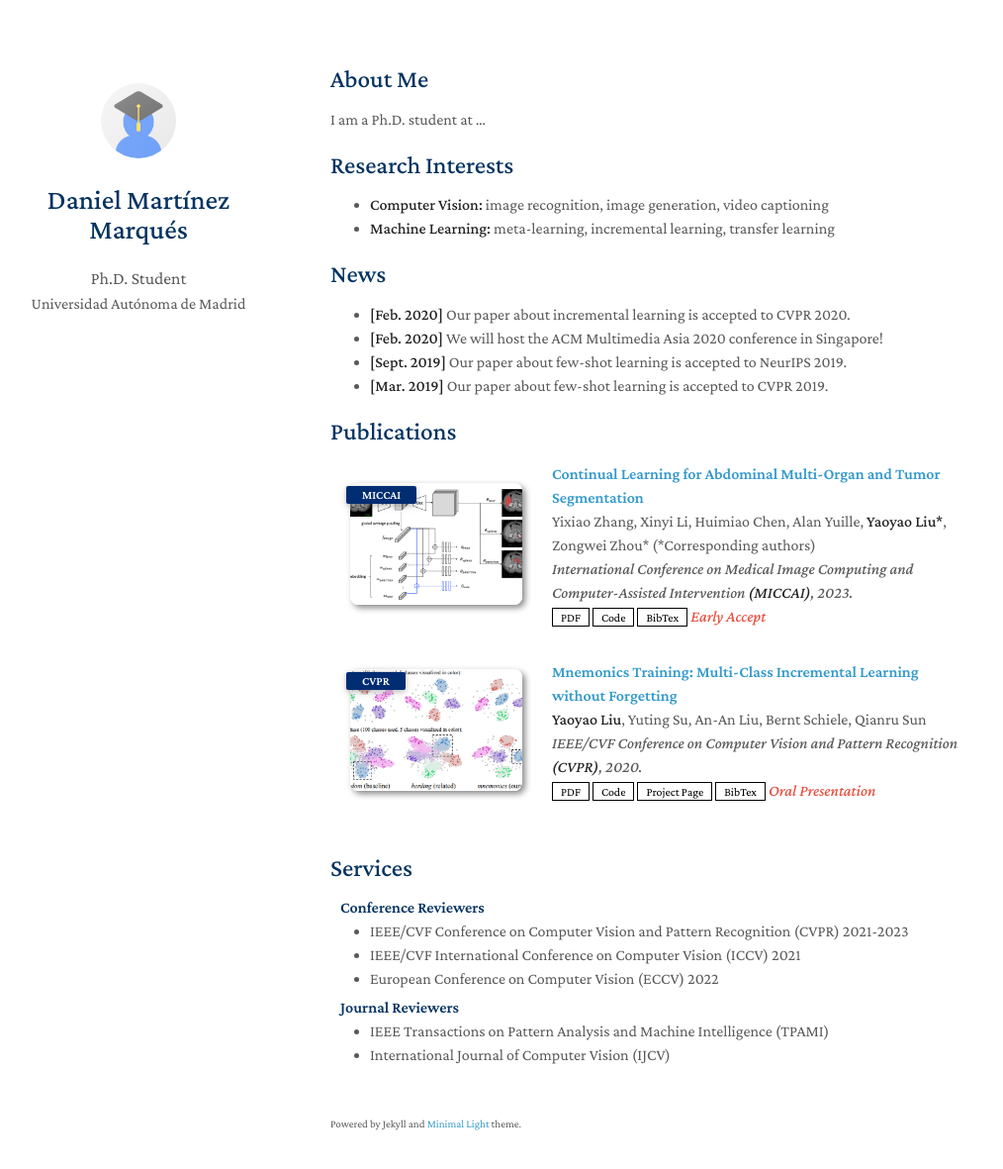
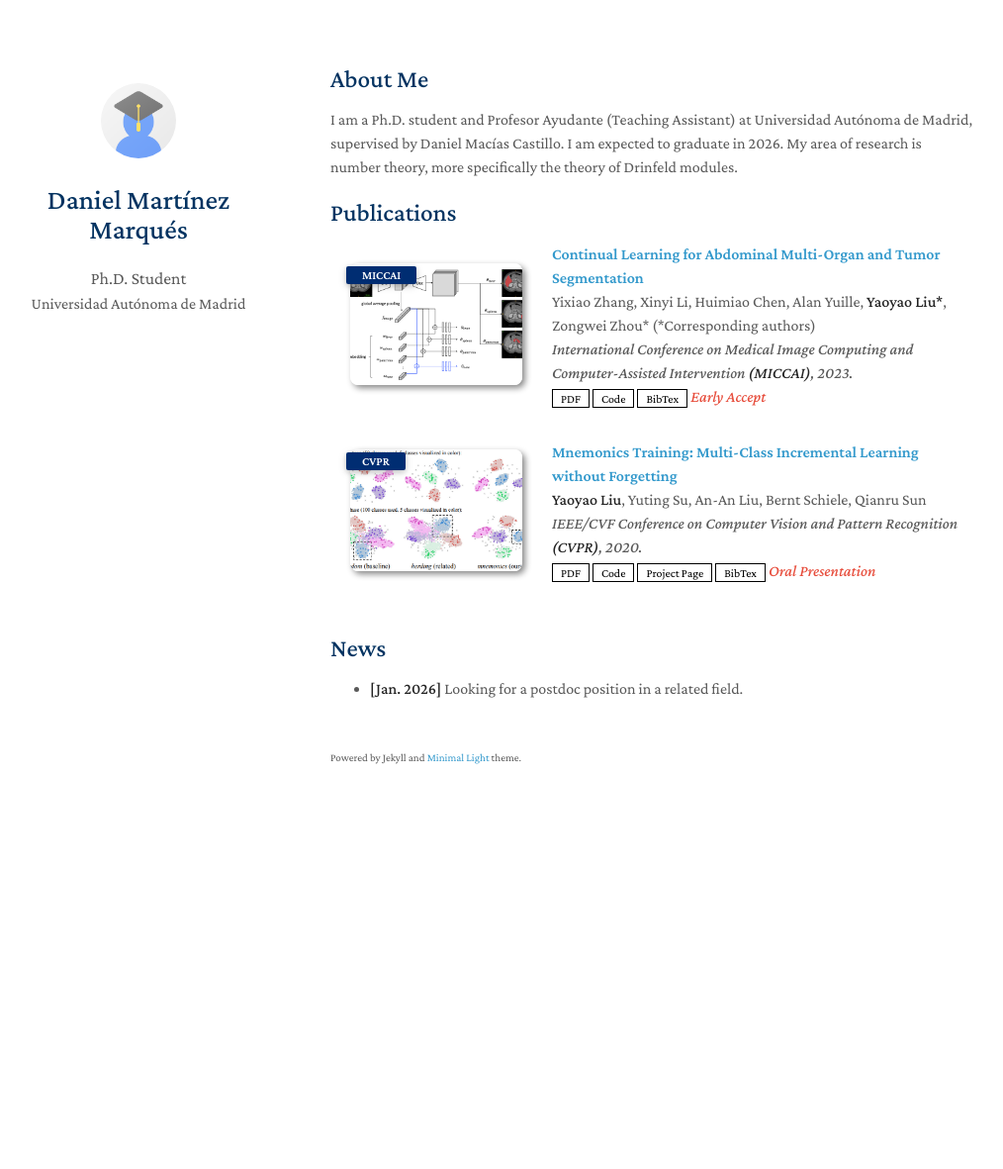
Before and after one commit to danielmrtnz/danielmrtnz.github.io, a Jekyll site: the page built from index.md, in a window 1280 px wide and 1216 px high. Shown: the top 1181 px of the window at 99% size, without its empty margins (136-1150 px from the left). Built offline with Jekyll 4.4.1, drawn with Linux system fonts in a browser that asks for light colours; a style sheet for code colours, icons or effects is not loaded; our own code applies the rules of GitHub Pages for plain Markdown files.

Commit message:
Update index.md

```diff
--- a/index.md
+++ b/index.md
@@ -4,20 +4,10 @@ layout: homepage
 
 ## About Me
 
-I am a Ph.D. student at ...
+I am a Ph.D. student and Profesor Ayudante (Teaching Assistant) at Universidad Autónoma de Madrid, supervised by Daniel Macías Castillo. I am expected to graduate in 2026. My area of research is number theory, more specifically the theory of Drinfeld modules.
 
-## Research Interests
-
-- **Computer Vision:** image recognition, image generation, video captioning
-- **Machine Learning:** meta-learning, incremental learning, transfer learning
+{% include_relative _includes/publications.md %}
 
 ## News
 
-- **[Feb. 2020]** Our paper about incremental learning is accepted to CVPR 2020.
-- **[Feb. 2020]** We will host the ACM Multimedia Asia 2020 conference in Singapore!
-- **[Sept. 2019]** Our paper about few-shot learning is accepted to NeurIPS 2019.
-- **[Mar. 2019]** Our paper about few-shot learning is accepted to CVPR 2019.
-
-{% include_relative _includes/publications.md %}
-
-{% include_relative _includes/services.md %}
+- **[Jan. 2026]** Looking for a postdoc position in a related field.
```
